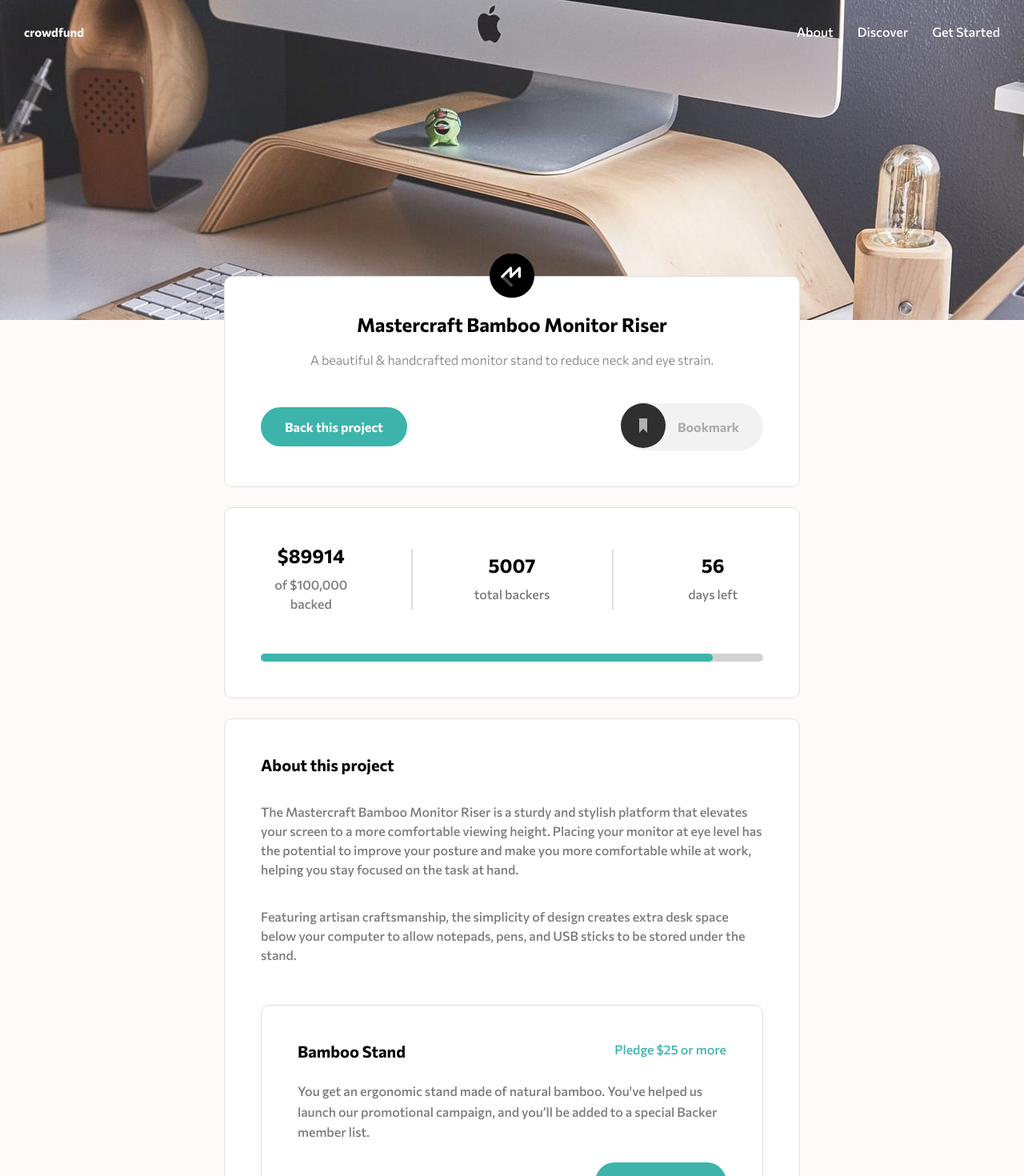
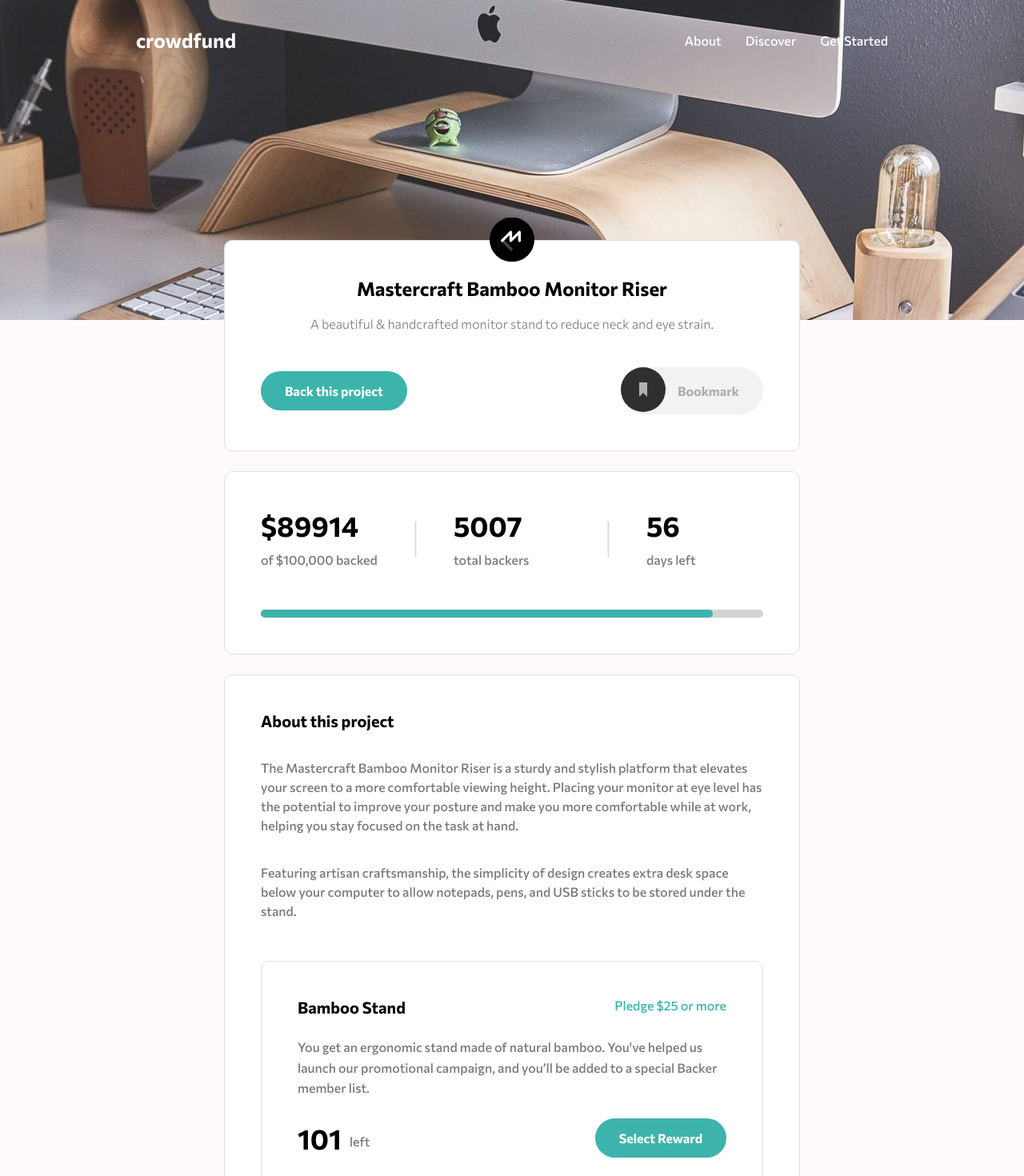
Before and after one commit to leopaul29/frontendmentor-crowdfunding-product-page, a React (Create React App) app: page / in a window 1280 px wide. Shown: the top 1470 px of the page at 80% size. Built offline with nearby package versions, Linux system fonts and the light colour scheme.

Commit message:
fix: last change

```diff
--- a/src/components/Card.js
+++ b/src/components/Card.js
@@ -21,7 +21,7 @@ export default function Card({ card, fct }) {
       <div className="card__about">{textAbout}</div>
       <div className="card__footer">
         <div className="card__daysLeft">
-          <p className="number">{countLeft}</p>
+          <p className="card__number number">{countLeft}</p>
           <p className="text">left</p>
         </div>
         {isDisabled ? (
--- a/src/components/Nav.js
+++ b/src/components/Nav.js
@@ -6,12 +6,12 @@ export default function Nav() {
   return (
     <nav className="nav">
       <div className="nav__navbar">
-        <div className="nav__right">
+        <div className="nav__left">
           <a href="/#" className="nav__logo">
             crowdfund
           </a>
         </div>
-        <div className="nav__left">
+        <div className="nav__right">
           <span
             onClick={() => setMenuOpen(!menuOpen)}
             className="nav__menuBurgerIcon"
--- a/src/components/Stats.js
+++ b/src/components/Stats.js
@@ -26,17 +26,17 @@ export default function Stats(props) {
     <div className="stats tile tile-padding">
       <div className="stats__row">
         <div className="stats__totalBacked stats__inner">
-          <p className="number">${totalBacked}</p>
+          <p className="stats__number number">${totalBacked}</p>
           <p className="text">of $100,000 backed</p>
         </div>
         <hr className="stats__separator " />
         <div className="stats__totalBackers stats__inner">
-          <p className="number">{totalBackers}</p>
+          <p className="stats__number number">{totalBackers}</p>
           <p className="text">total backers</p>
         </div>
         <hr className="stats__separator" />
         <div className="stats__daysLeft stats__inner">
-          <p className="number">{daysLeft}</p>
+          <p className="stats__number number">{daysLeft}</p>
           <p className="text">days left</p>{" "}
         </div>
       </div>
--- a/src/styles/App.css
+++ b/src/styles/App.css
@@ -106,8 +106,9 @@ body {
 .main {
   position: relative;
   margin: 20px;
-  top: -75px;
+  top: -120px;
 }
+
 @media only screen and (min-width: 600px) {
   .main {
     margin: auto;
--- a/src/styles/Card.css
+++ b/src/styles/Card.css
@@ -27,6 +27,9 @@
 .card__about {
   line-height: 1.6;
 }
+.card__number {
+  font-size: 35px;
+}
 @media only screen and (min-width: 600px) {
   .card__header {
     display: flex;
--- a/src/styles/Nav.css
+++ b/src/styles/Nav.css
@@ -44,10 +44,10 @@
 .menu__itemBurger:nth-child(3) {
   border-bottom: 0px;
 }
-.nav__menuBurger--show{
+.nav__menuBurger--show {
   display: block;
 }
-.nav__menuBurger--hide{
+.nav__menuBurger--hide {
   display: none;
 }
 @media only screen and (min-width: 600px) {
@@ -55,11 +55,11 @@
     background-image: url("image-hero-desktop.jpg");
     height: 400px;
   }
+  .nav__navbar {
+    padding: 30px;
+  }
   .nav__logo {
-    font-size: 15px;
-  }
-  .nav__left {
-    display: block;
+    font-size: 25px;
   }
   .nav__menuBurger,
   .nav__menuBurgerIcon {
@@ -73,7 +73,13 @@
   .menu__item {
     color: white;
   }
-  .nav__menuBurger--show{
+  .nav__menuBurger--show {
     display: none;
   }
 }
+
+@media only screen and (min-width: 1050px) {
+  .nav__navbar {
+    padding: 35px 170px;
+  }
+}
--- a/src/styles/Stats.css
+++ b/src/styles/Stats.css
@@ -1,5 +1,4 @@
 .stats {
-  text-align: center;
 }
 .stats__row {
   display: flex;
@@ -27,6 +26,9 @@
 .progress-primary {
   background-color: var(--primary);
 }
+.stats__number{
+  font-size: 35px;
+}
 @media only screen and (min-width: 600px) {
   .stats {
     display: flex;
@@ -43,7 +45,7 @@
     transform: rotate(90deg);
   }
   .stats__inner {
-    width: 150px;
+    width: 300px;
   }
   .progress {
     height: 10px;
```
